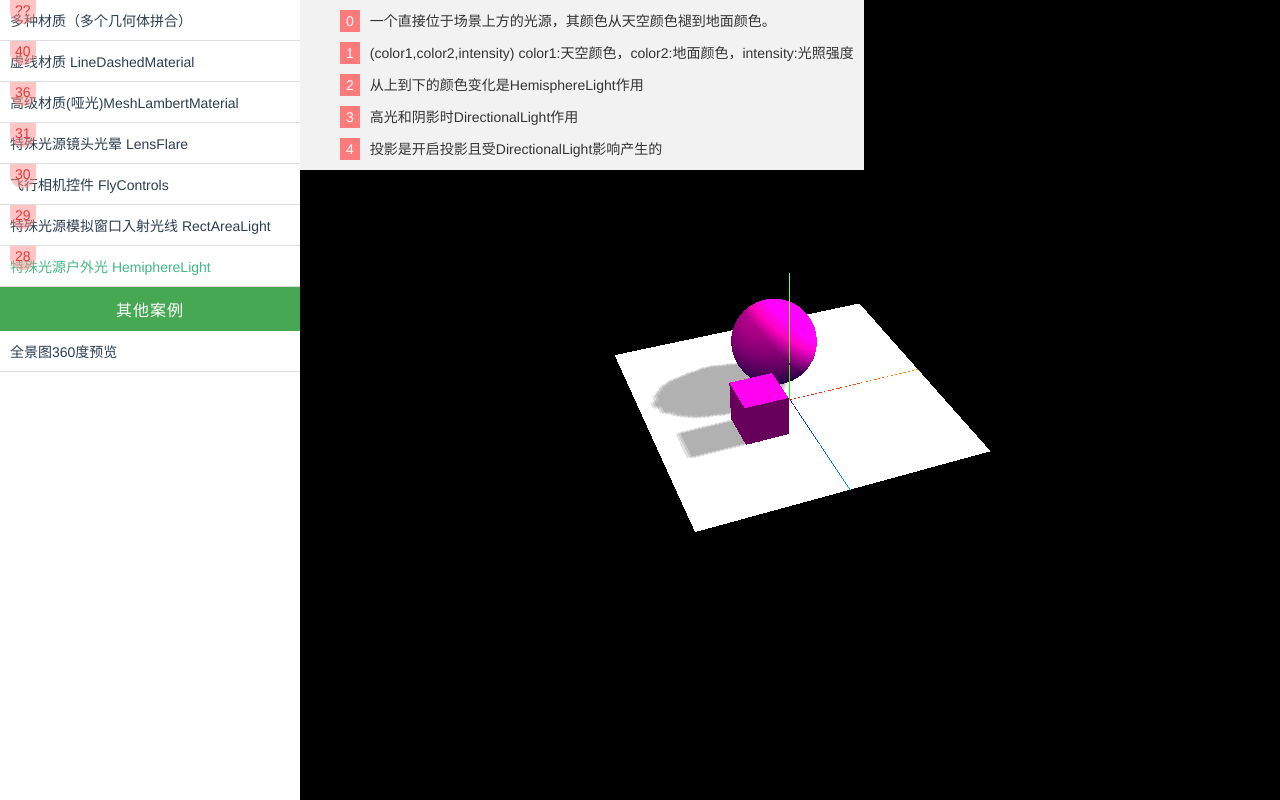
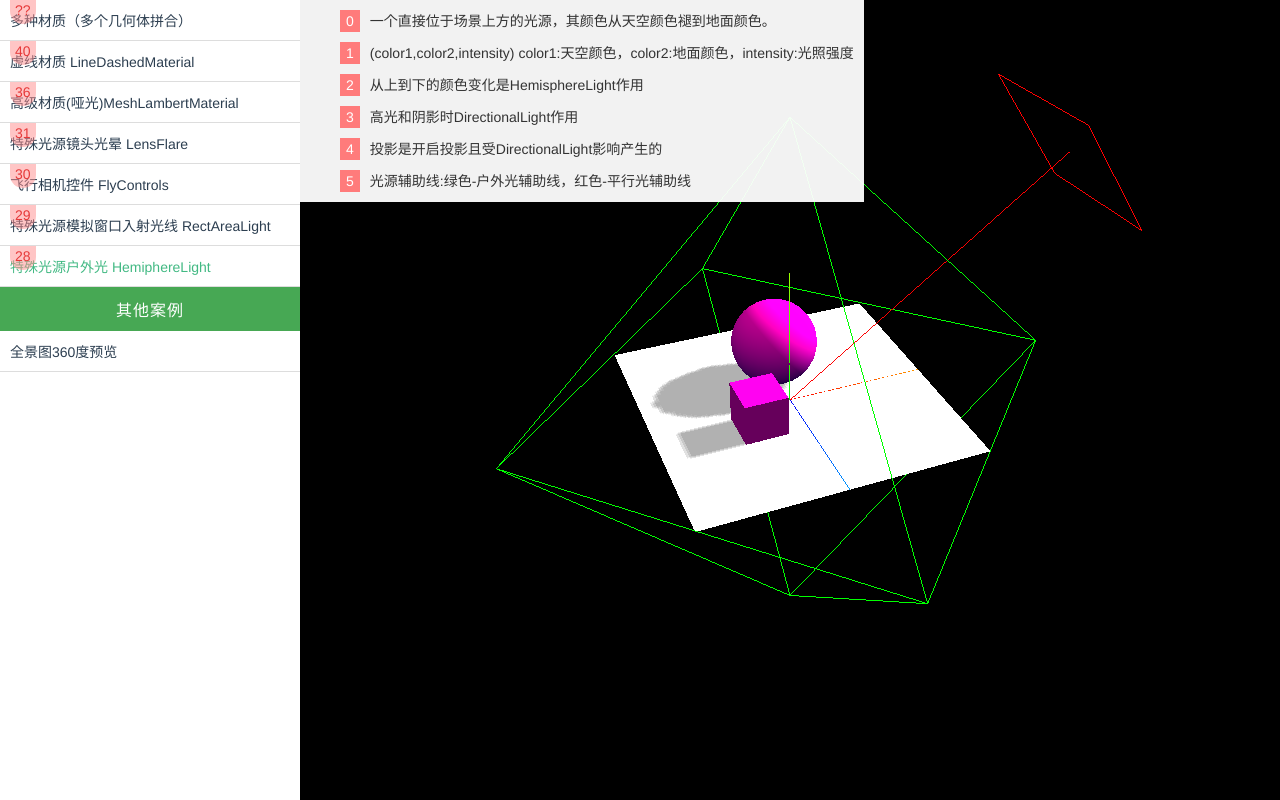
Before and after one commit to txl764496056/threejs, a Vue app in the folder es6_vison/: page /hemisphere_light in a window 1280 px wide. Built offline with nearby package versions, Linux system fonts and the light colour scheme.

Commit message:
增加光源辅助线

```diff
--- a/es6_vison/src/views/HemisphereLight.vue
+++ b/es6_vison/src/views/HemisphereLight.vue
@@ -24,7 +24,8 @@ let OrbitControls = null;
                     "(color1,color2,intensity) color1:天空颜色，color2:地面颜色，intensity:光照强度",
                     "从上到下的颜色变化是HemisphereLight作用",
                     "高光和阴影时DirectionalLight作用",
-                    "投影是开启投影且受DirectionalLight影响产生的"
+                    "投影是开启投影且受DirectionalLight影响产生的",
+                    "光源辅助线:绿色-户外光辅助线，红色-平行光辅助线"
                 ],
                 renderer:null,
                 camera:null,
@@ -79,9 +80,15 @@ let OrbitControls = null;
             initLight(){
                 let light1 = new THREE.HemisphereLight("#ffffff","#00ff55",0.8);
                 this.scene.add(light1);
+                // 光源辅助线
+                let light1_helper = new THREE.HemisphereLightHelper(light1,200,"#00ff00");
+                this.scene.add(light1_helper);
 
                 let light2 = new THREE.DirectionalLight("#ffffff");
                 light2.position.set(200,150,0);
+                // 光源辅助线
+                let light2_helper = new THREE.DirectionalLightHelper(light2,50,"#ff0000");
+                this.scene.add(light2_helper);
                 light2.castShadow = true;//产生阴影
                 // 投影/阴影-这里是正交相加
                 light2.shadow.camera.near = 10;
```
